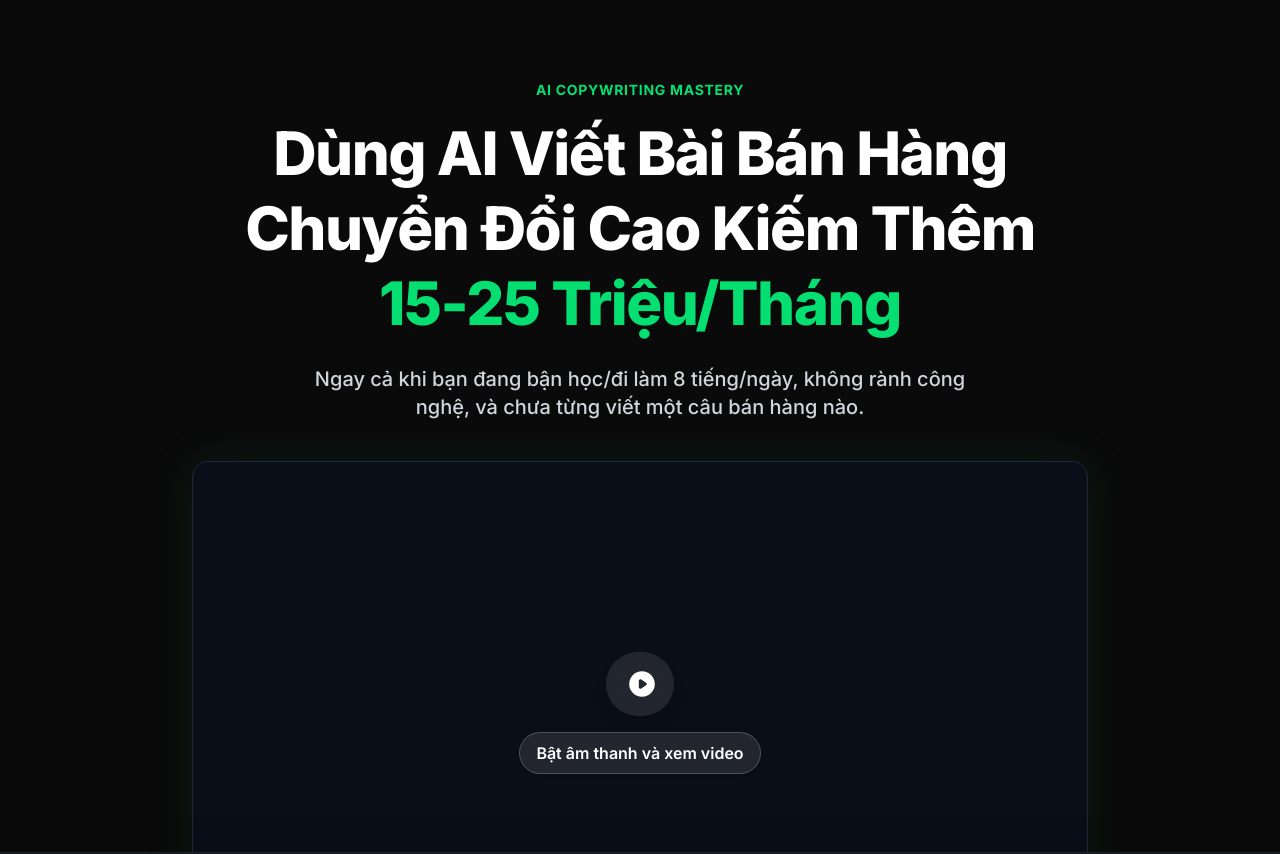
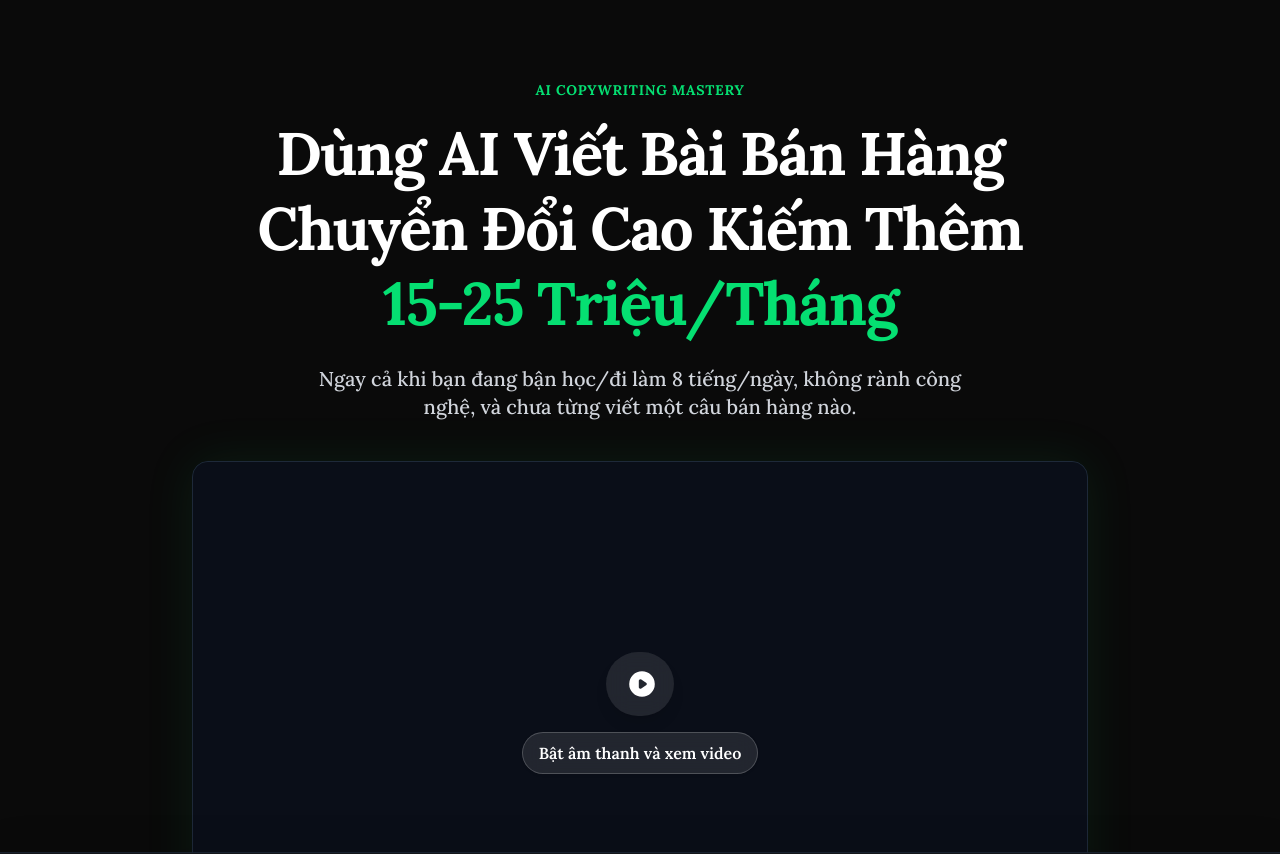
Before and after one commit to Workle-byte/AI-Copywriting-Mastery, a React (Vite) app: page / in a window 1280 px wide. Shown: the top 854 px of the page. Built offline with nearby package versions, Linux system fonts and the light colour scheme.

Commit message:
Update index.css

```diff
--- a/src/index.css
+++ b/src/index.css
@@ -1,6 +1,6 @@
-@import url('https://fonts.googleapis.com/css2?family=Inter:wght@400;500;600;700;800&display=swap');
+@import url('https://fonts.googleapis.com/css2?family=Lora:ital,wght@0,400..700;1,400..700&display=swap');
 @import "tailwindcss";
 
 @theme {
-  --font-sans: "Inter", ui-sans-serif, system-ui, sans-serif, "Apple Color Emoji", "Segoe UI Emoji", "Segoe UI Symbol", "Noto Color Emoji";
+  --font-sans: "Lora", ui-serif, Georgia, Cambria, "Times New Roman", Times, serif;
 }
```
